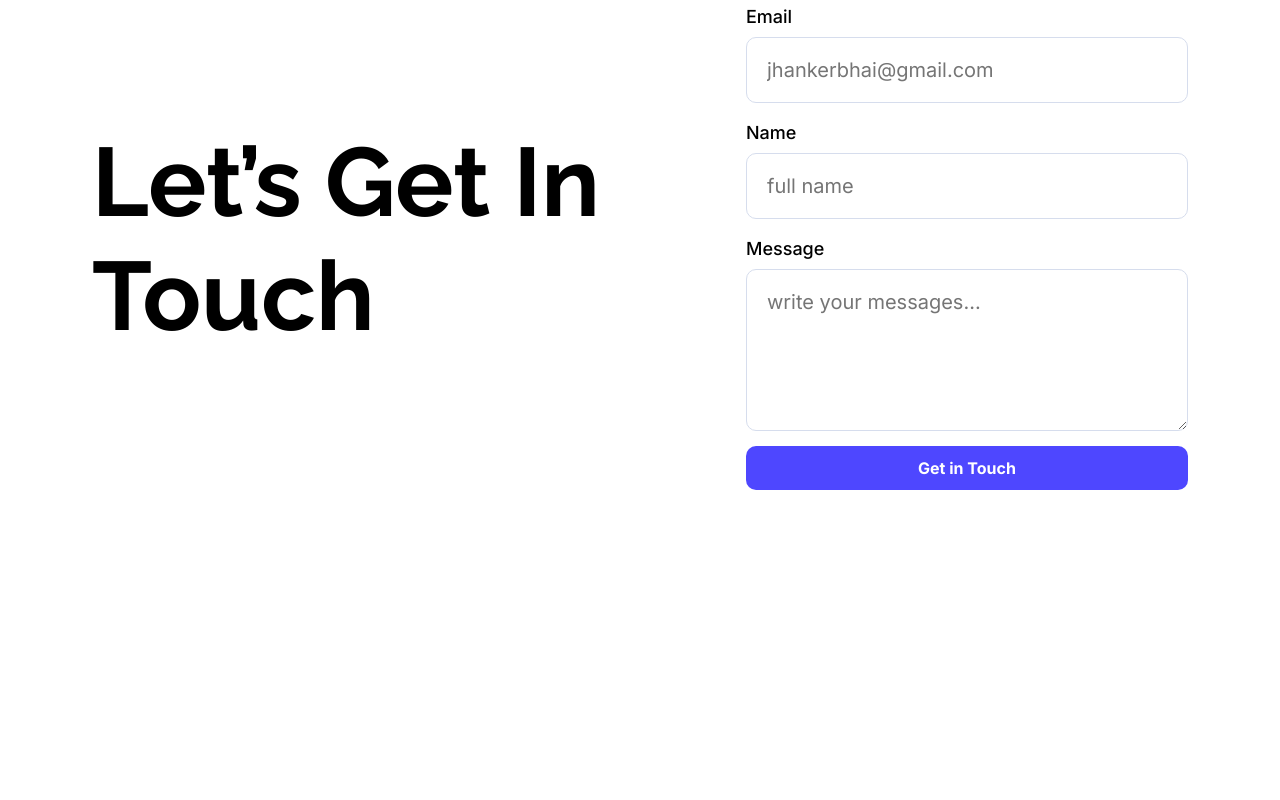
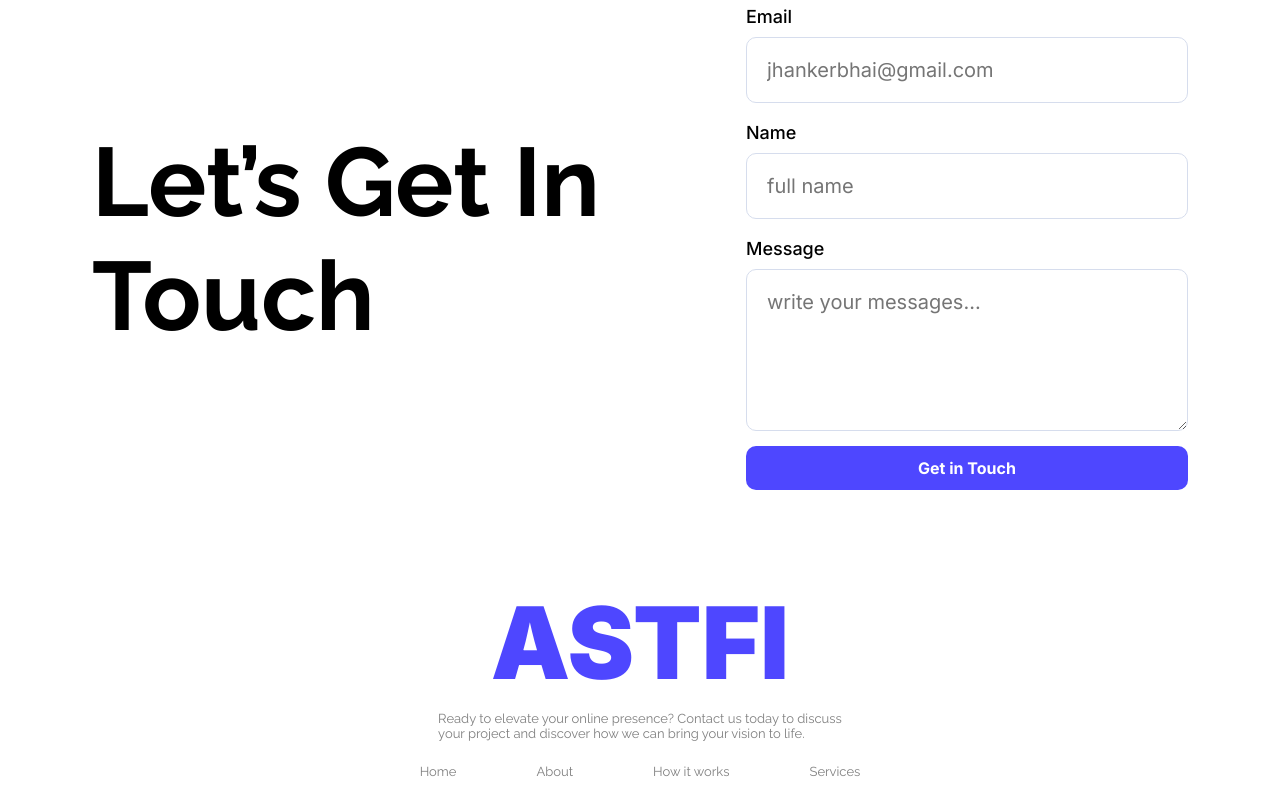
Before and after one commit to actionsifat/b12A01-my-first-landing-page, a plain HTML site: page index.html in a window 1280 px wide. Shown: the part 2772-3572 px from the top of the page. Before the commit the page ends 3354 px from the top, so only its background shows below. Drawn offline with Linux system fonts and the light colour scheme.

Commit message:
footer added

```diff
--- a/index.html
+++ b/index.html
@@ -190,6 +190,22 @@
     </main>
 
     <footer class="footer">
+        <h1 class="brand-big-logo inter-normal primary-color">
+            ASTFI
+        </h1>
+
+        <p class="footer-description small-description">
+            Ready to elevate your online presence? Contact us today to discuss <br> your project and discover how we can bring your vision to life.
+        </p>
+
+        <div class="menu-list">
+            <ul>
+                <li><a href="/home" class="small-description">Home</a></li>
+                <li><a href="/About" class="small-description">About</a></li>
+                <li><a href="/how-it-works" class="small-description">How it works</a></li>
+                <li><a href="/services" class="small-description">Services</a></li>
+            </ul>
+        </div>
     </footer>
 </body>
 </html>
--- a/styles/styles.css
+++ b/styles/styles.css
@@ -279,4 +279,28 @@ margin-top: 19px;
 /* footer section styles */
 .footer{
     background-color: white;
+    display: flex;
+    flex-direction: column;
+    justify-content: center;
+    align-items: center;
 }
+
+.brand-big-logo{
+    font-size:100px;
+    font-weight: 900;
+}
+
+.footer .footer-description{
+    margin-top: 8px;
+}
+
+.footer ul{
+display: flex;
+}
+.footer ul li a{
+    text-decoration: none;
+}
+.footer ul li{
+    list-style: none;
+    margin: 20px 40px;
+}
```
